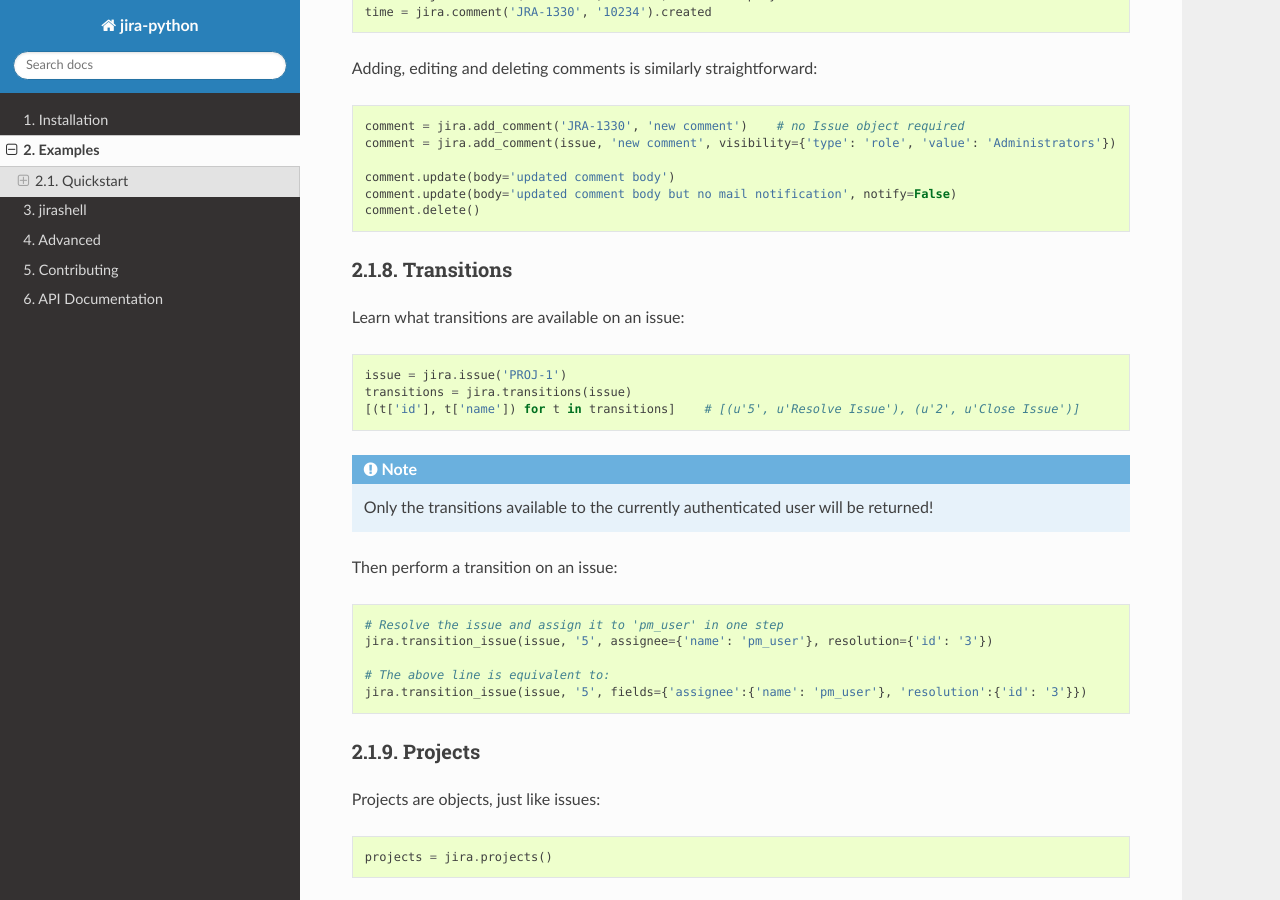
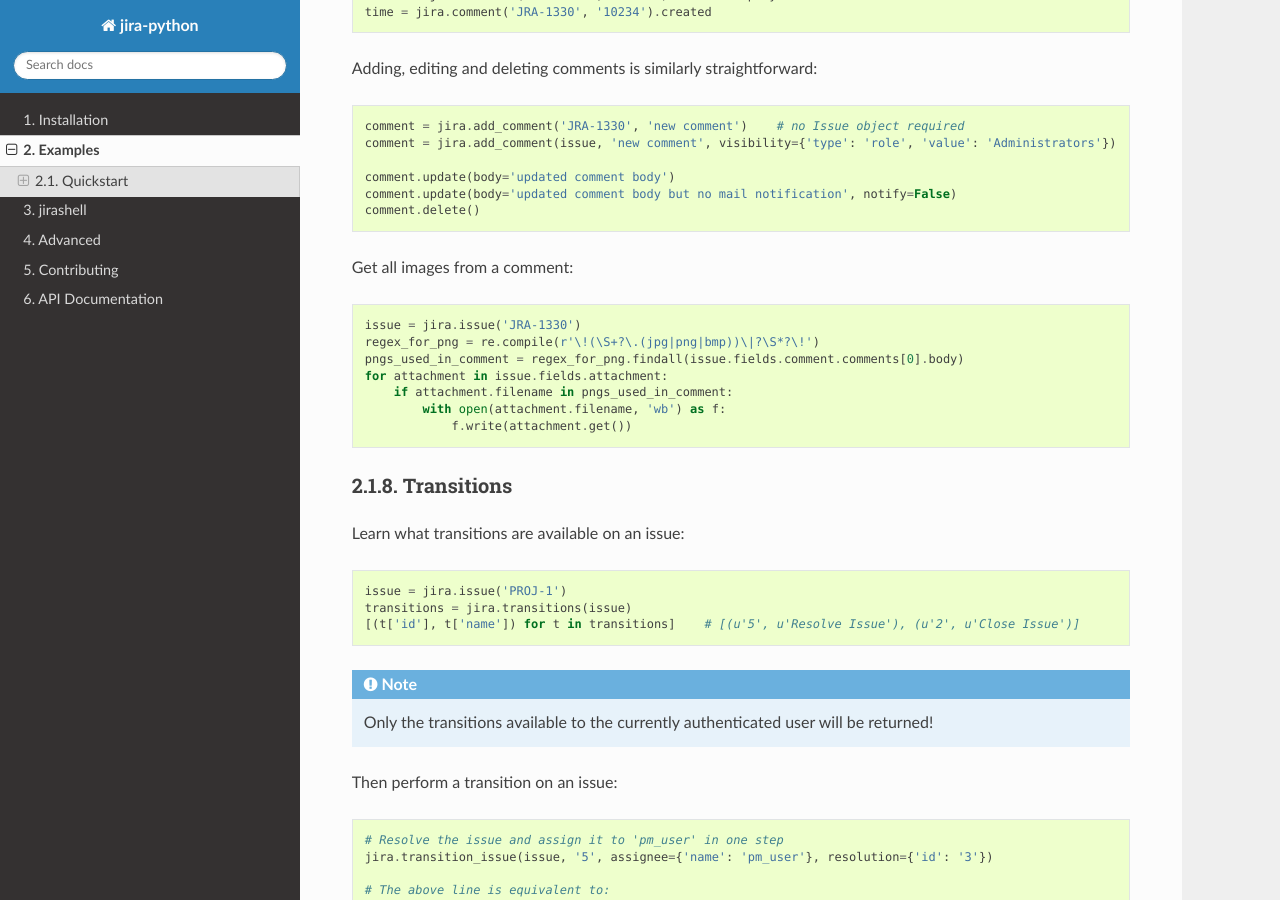
Before and after one commit to pycontribs/jira, a Sphinx documentation site: the page built from docs/examples.rst, in a window 1280 px wide and 900 px high, scrolled down 8244 px. Built offline with Sphinx 7.4.7 and the Read the Docs theme 2.0.0, drawn with Linux system fonts in a browser that asks for light colours; the version number could not be read and is left out.

Commit message:
add example for getting attachments from a specific comment (#1404)

```diff
--- a/docs/examples.rst
+++ b/docs/examples.rst
@@ -336,6 +336,16 @@ Adding, editing and deleting comments is similarly straightforward::
     comment.update(body='updated comment body but no mail notification', notify=False)
     comment.delete()
 
+Get all images from a comment::
+
+    issue = jira.issue('JRA-1330')
+    regex_for_png = re.compile(r'\!(\S+?\.(jpg|png|bmp))\|?\S*?\!')
+    pngs_used_in_comment = regex_for_png.findall(issue.fields.comment.comments[0].body)
+    for attachment in issue.fields.attachment:
+        if attachment.filename in pngs_used_in_comment:
+            with open(attachment.filename, 'wb') as f:
+                f.write(attachment.get())
+
 Transitions
 -----------
 
```
